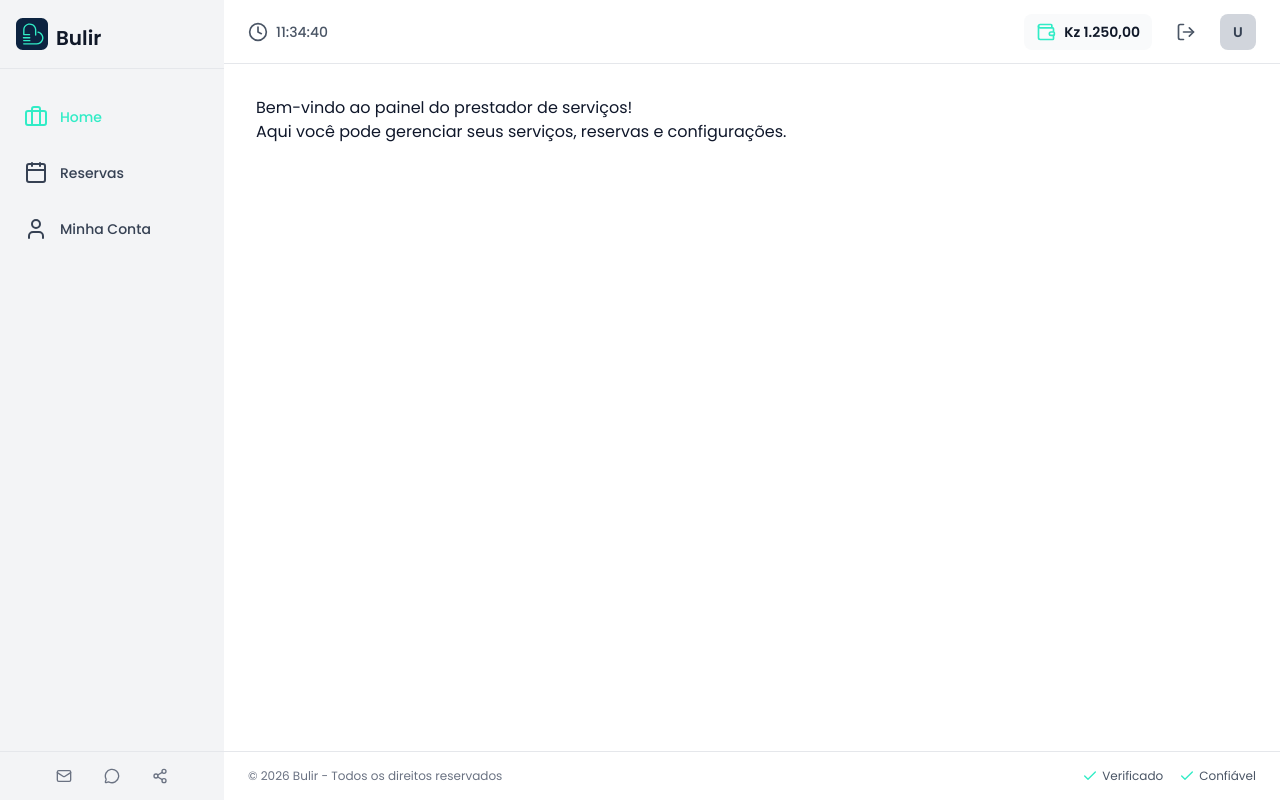
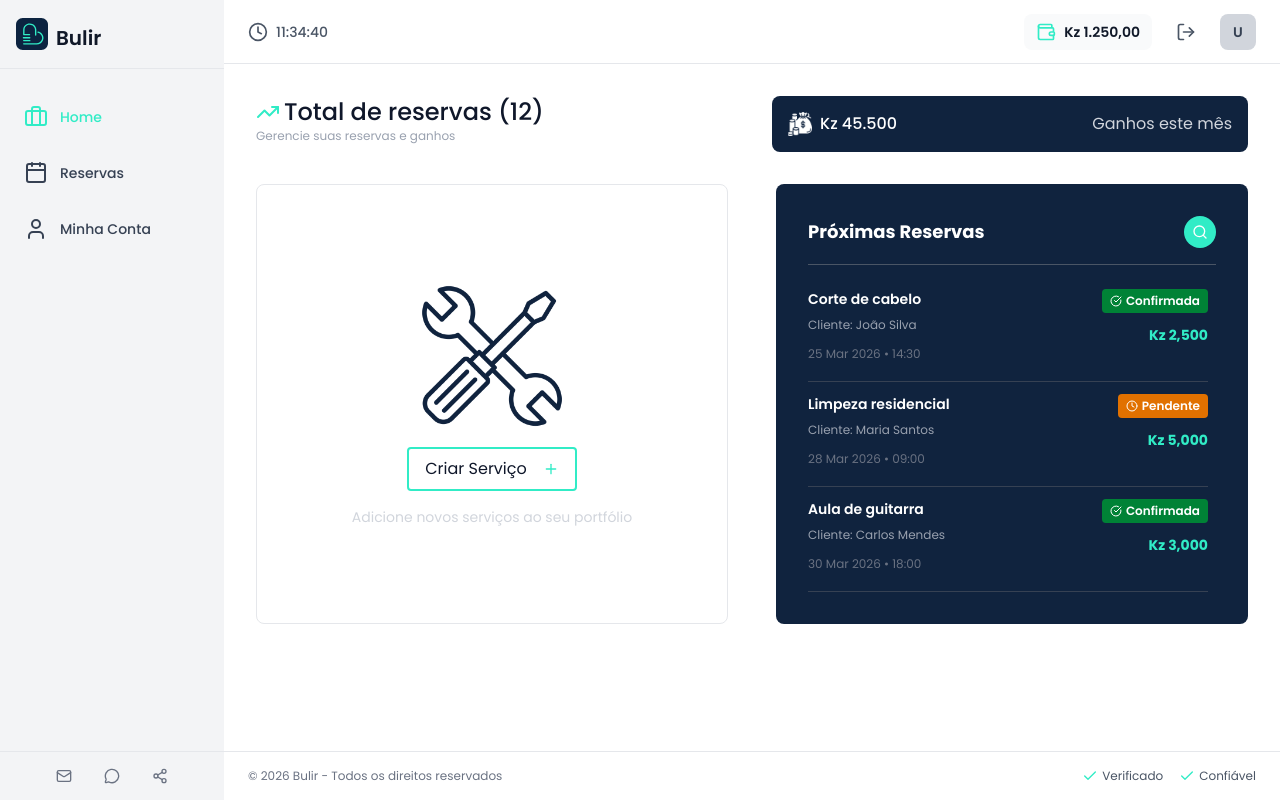
Before and after one commit to emanuel-malungo/Bulir, a Next.js app in the folder frontend-web/: page /provider in a window 1280 px wide. Built offline with nearby package versions, Linux system fonts and the light colour scheme.

Commit message:
Refactor code structure for improved readability and maintainability

```diff
--- a/frontend-web/src/app/provider/page.tsx
+++ b/frontend-web/src/app/provider/page.tsx
@@ -1,9 +1,136 @@
 
-export default function ProviderPage() {
-  return (
-    <div>
-      <h1>Bem-vindo ao painel do prestador de serviços!</h1>
-      <p>Aqui você pode gerenciar seus serviços, reservas e configurações.</p>
-    </div>
-  );
+'use client';
+import { useState } from 'react';
+import iconEarnings from '@/assets/images/money-bag.png';
+import iconService from '@/assets/images/service.png';
+import Image from "next/image";
+import { Plus, Search, TrendingUp, Clock, CheckCircle, XCircle }  from "lucide-react";
+
+const upcomingReservations = [
+  {
+    id: 1,
+    service: 'Corte de cabelo',
+    client: 'João Silva',
+    date: '25 Mar 2026',
+    time: '14:30',
+    price: 2500,
+    status: 'confirmada',
+  },
+  {
+    id: 2,
+    service: 'Limpeza residencial',
+    client: 'Maria Santos',
+    date: '28 Mar 2026',
+    time: '09:00',
+    price: 5000,
+    status: 'pendente',
+  },
+  {
+    id: 3,
+    service: 'Aula de guitarra',
+    client: 'Carlos Mendes',
+    date: '30 Mar 2026',
+    time: '18:00',
+    price: 3000,
+    status: 'confirmada',
+  },
+];
+
+const getStatusColor = (status: string) => {
+  switch(status) {
+    case 'confirmada':
+      return 'bg-green-700 text-white';
+    case 'pendente':
+      return 'bg-amber-600 text-white';
+    case 'cancelada':
+      return 'bg-red-700 text-white';
+    default:
+      return 'bg-gray-700 text-white';
+  }
+};
+
+const getStatusIcon = (status: string) => {
+  switch(status) {
+    case 'confirmada':
+      return CheckCircle;
+    case 'pendente':
+      return Clock;
+    case 'cancelada':
+      return XCircle;
+    default:
+      return Clock;
+  }
+};
+
+export default function ProviderDashboard() {
+    return (
+        <>
+            <header className="grid grid-cols-2 gap-10 mb-8" >
+                <div>
+                    <h1 className="text-2xl font-medium flex items-center space-x-1" ><TrendingUp className="w-6 h-6 text-accent " /> <span className="hover:text-accent cursor-pointer" >Total de reservas (12)</span></h1>
+                    <p className="text-xs text-gray-400" >Gerencie suas reservas e ganhos</p>
+                </div>
+                <div className="bg-primary flex items-center justify-between rounded-lg p-4" >
+                    <div className="flex items-center space-x-2" >
+                        <Image src={iconEarnings} alt="Ícone de ganhos" width={24} height={24} />
+                        <span className="text-white font-medium" >Kz 45.500</span>
+                    </div>
+                    <p className="text-gray-300" >Ganhos este mês</p>
+                </div>
+            </header>
+
+            <div className="grid grid-cols-2 gap-12" >
+
+                <div className="border border-gray-200 min-h-100 rounded-lg p-4 flex items-center justify-center flex-col space-y-4" >
+                    <Image src={iconService} alt="Ícone de serviço" width={150} height={150} className="mx-auto" />
+                    <button
+                      className="border-2 border-accent py-2 px-4 rounded-sm cursor-pointer flex items-center space-x-4 hover:bg-accent/10 transition-colors"
+                    >
+                        <span>Criar Serviço</span><Plus className="w-4 h-4 text-accent" />
+                    </button>
+                    <p className="text-gray-300 text-sm" >Adicione novos serviços ao seu portfólio</p>
+                </div>
+
+                <div className="bg-primary rounded-lg text-white p-8 min-h-80" >
+
+                    <div className="flex items-center justify-between mb-6 border-b border-gray-600 pb-4" >
+                        <h1 className="font-bold text-lg"  >Próximas Reservas</h1>
+                        <button className="cursor-pointer p-2 rounded-full bg-accent hover:bg-opacity-80 transition-all" >
+                            <Search className="w-4 h-4 text-white" />
+                        </button>
+                    </div>
+
+                    <div className="space-y-3 max-h-80 overflow-y-auto pr-2 reservation-scroll">
+                        {upcomingReservations.map((reservation) => {
+                          const StatusIcon = getStatusIcon(reservation.status);
+                          return (
+                            <div
+                              key={reservation.id}
+                              className="transition-all border-b border-gray-700 pb-4 cursor-pointer hover:pl-2"
+                            >
+                              <div className="flex items-start justify-between gap-3">
+                                <div className="flex-1">
+                                  <div className="flex items-center gap-2 mb-2">
+                                    <h2 className="text-sm font-semibold text-white">{reservation.service}</h2>
+                                  </div>
+                                  <p className="text-gray-400 text-xs mb-2">Cliente: {reservation.client}</p>
+                                  <span className="text-xs text-gray-500">{reservation.date} • {reservation.time}</span>
+                                </div>
+                                <div className="flex flex-col items-end gap-3">
+                                  <div className={`flex items-center gap-1 px-2 py-1 rounded text-xs font-semibold ${getStatusColor(reservation.status)}`}>
+                                    <StatusIcon className="w-3 h-3" />
+                                    <span className="capitalize">{reservation.status}</span>
+                                  </div>
+                                  <span className="text-sm font-bold text-accent whitespace-nowrap">Kz {reservation.price.toLocaleString()}</span>
+                                </div>
+                              </div>
+                            </div>
+                          );
+                        })}
+                    </div>
+                </div>
+
+            </div>
+        </>
+    )
 }
```
Also changed, not shown: frontend-web/src/assets/images/service.png (added).
